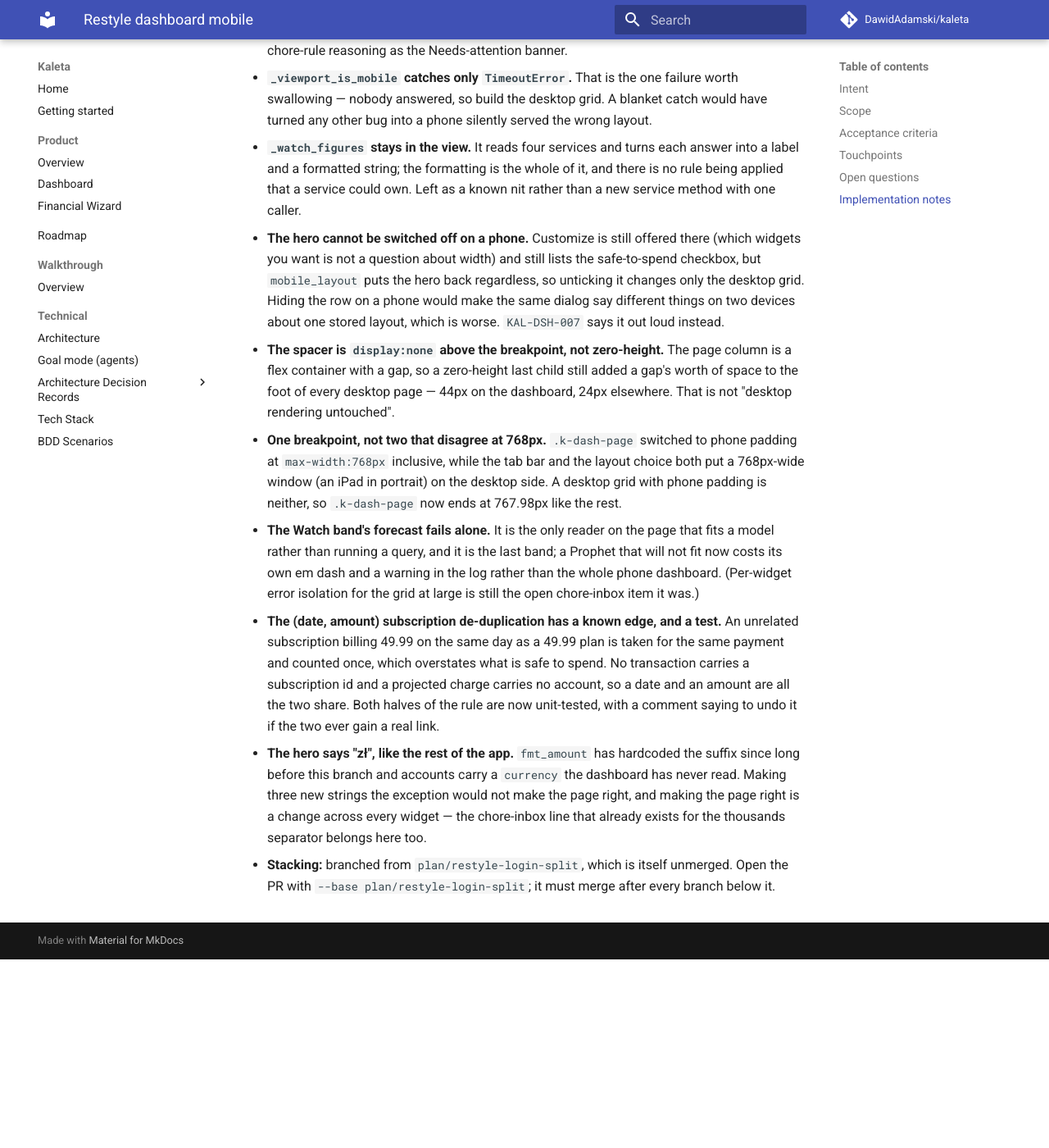
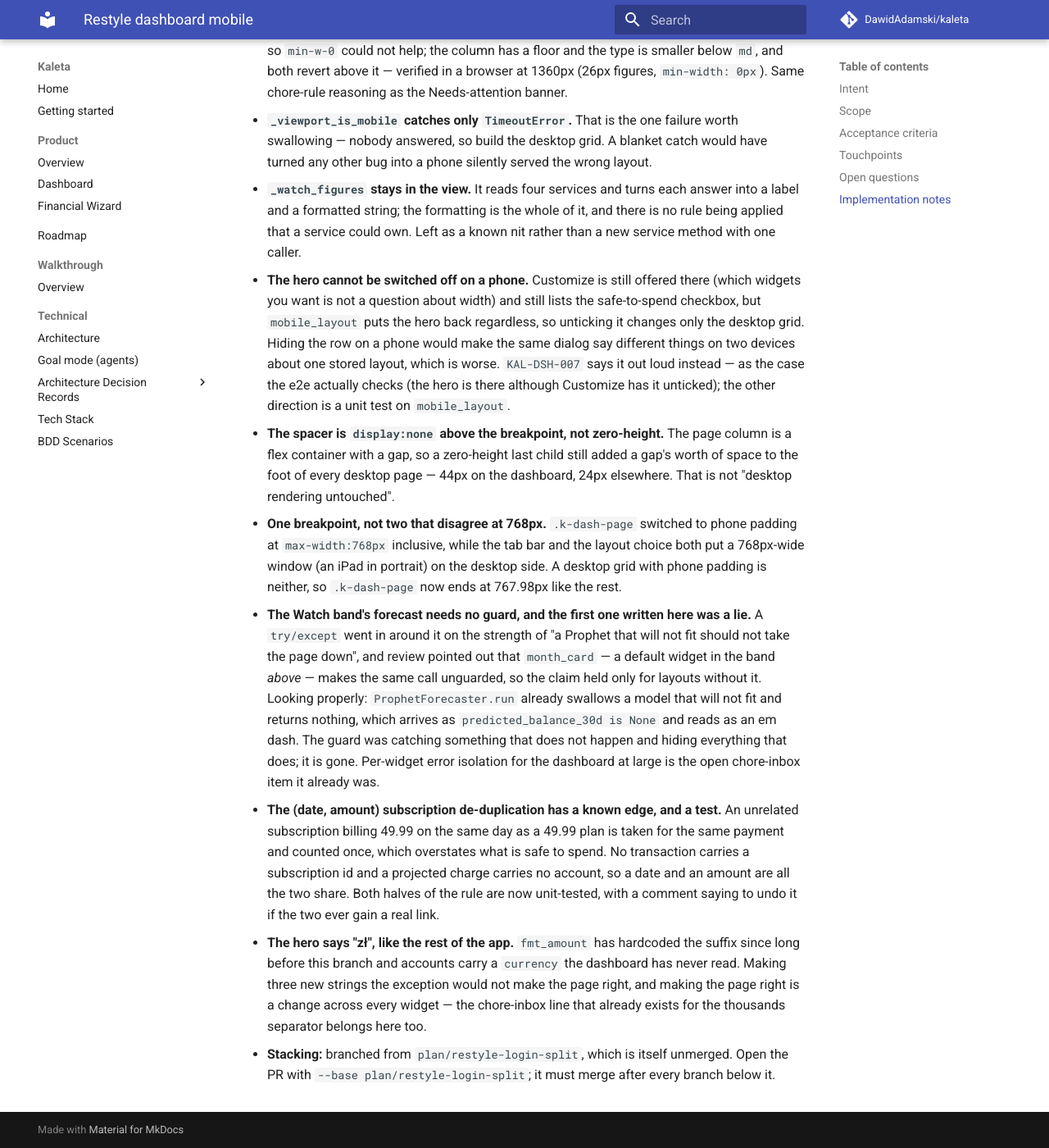
Before and after one commit to DawidAdamski/kaleta, an MkDocs documentation site: the page built from docs/plans/restyle-dashboard-mobile.md, in a window 1280 px wide and 1400 px high, scrolled down 5702 px. Shown: the whole window at 82% size. Built offline with MkDocs 1.6.1 and Material for MkDocs 9.7.7, drawn with Linux system fonts in a browser that asks for light colours; comment, search, counter and statistics services are not loaded; before the commit the page ends 6872 px from its top, so only the background shows below that; some of the changed text lies outside the part shown.

Commit message:
fix(dashboard): the guard around the forecast was catching nothing
Review caught the claim, not the code: `month_card` is a default widget
in the band above and makes the same `forecast_account` call unguarded,
so "the Watch band's forecast fails alone" held only for layouts without
it. Looking properly, `ProphetForecaster.run` already swallows a model
that will not fit and answers with no prediction, which arrives as
`None` and reads as an em dash. The guard was catching something that
does not happen and hiding everything that does. It is gone, and the
Implementation note now says what is true.

The tab bar takes the drawer's real type rather than `Any`, KAL-DSH-007
claims the hero case its e2e actually checks, and the manual criterion
names the two desktop things this branch could have broken: the month
card's figures and the foot of every page.

Co-Authored-By: Claude Opus 5 (1M context) <noreply@anthropic.com>
Claude-Session: https://claude.ai/code/session_0152AYpRfMD2oD5sjv3sg3qi

```diff
--- a/docs/plans/restyle-dashboard-mobile.md
+++ b/docs/plans/restyle-dashboard-mobile.md
@@ -87,7 +87,9 @@ has a phone artboard, planned in `restyle-login-split`).
 - `[manual]` 390×844 viewport on seed data: hero first, bands stacked in
   Now / Month / Watch, bottom tab bar with centre add button, no
   horizontal scroll, every tap target ≥ 44px. Compare to artboard `1f`.
-  Desktop at 1360px is unchanged from `restyle-dashboard`.
+  Desktop at 1360px is unchanged from `restyle-dashboard` — in
+  particular the month card's three figures are still 26px on one line,
+  and no page has gained space at its foot.
 
 ## Touchpoints
 
@@ -284,7 +286,9 @@ has a phone artboard, planned in `restyle-login-split`).
   the hero back regardless, so unticking it changes only the desktop
   grid. Hiding the row on a phone would make the same dialog say
   different things on two devices about one stored layout, which is
-  worse. `KAL-DSH-007` says it out loud instead.
+  worse. `KAL-DSH-007` says it out loud instead — as the case the e2e
+  actually checks (the hero is there although Customize has it
+  unticked); the other direction is a unit test on `mobile_layout`.
 
 - **The spacer is `display:none` above the breakpoint, not zero-height.**
   The page column is a flex container with a gap, so a zero-height last
@@ -298,12 +302,17 @@ has a phone artboard, planned in `restyle-login-split`).
   portrait) on the desktop side. A desktop grid with phone padding is
   neither, so `.k-dash-page` now ends at 767.98px like the rest.
 
-- **The Watch band's forecast fails alone.** It is the only reader on
-  the page that fits a model rather than running a query, and it is the
-  last band; a Prophet that will not fit now costs its own em dash and a
-  warning in the log rather than the whole phone dashboard. (Per-widget
-  error isolation for the grid at large is still the open chore-inbox
-  item it was.)
+- **The Watch band's forecast needs no guard, and the first one written
+  here was a lie.** A `try/except` went in around it on the strength of
+  "a Prophet that will not fit should not take the page down", and
+  review pointed out that `month_card` — a default widget in the band
+  *above* — makes the same call unguarded, so the claim held only for
+  layouts without it. Looking properly: `ProphetForecaster.run` already
+  swallows a model that will not fit and returns nothing, which arrives
+  as `predicted_balance_30d is None` and reads as an em dash. The guard
+  was catching something that does not happen and hiding everything
+  that does; it is gone. Per-widget error isolation for the dashboard at
+  large is the open chore-inbox item it already was.
 
 - **The (date, amount) subscription de-duplication has a known edge, and
   a test.** An unrelated subscription billing 49.99 on the same day as a
```
Also changed, not shown: docs/bdd.md (+1 -1 lines), 2 other files.
